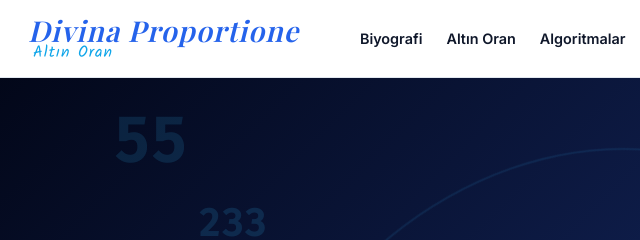
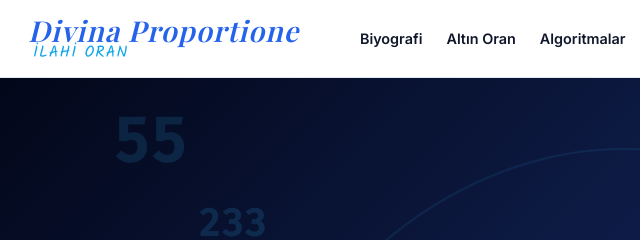
Before and after one commit to Fevzican7/n-merik-analiz, a plain HTML site: page index.html in a window 1280 px wide. Shown: the top 240 px of the page, 36-676 px from the left. Drawn offline with nearby package versions, Linux system fonts and the light colour scheme; animation ran at ten frames a second; a web font is replaced by a local one.

Commit message:
son kontrol

```diff
--- a/index.html
+++ b/index.html
@@ -39,7 +39,7 @@
     <nav>
         <div class="logo-container">
             <div class="logo">Divina Proportione</div>
-            <div class="logo-subtitle">Altın Oran</div>
+            <div class="logo-subtitle">İLAHİ ORAN</div>
         </div>
         <button class="hamburger" id="hamburgerBtn" aria-label="Menü">
             <span></span><span></span><span></span>
```
